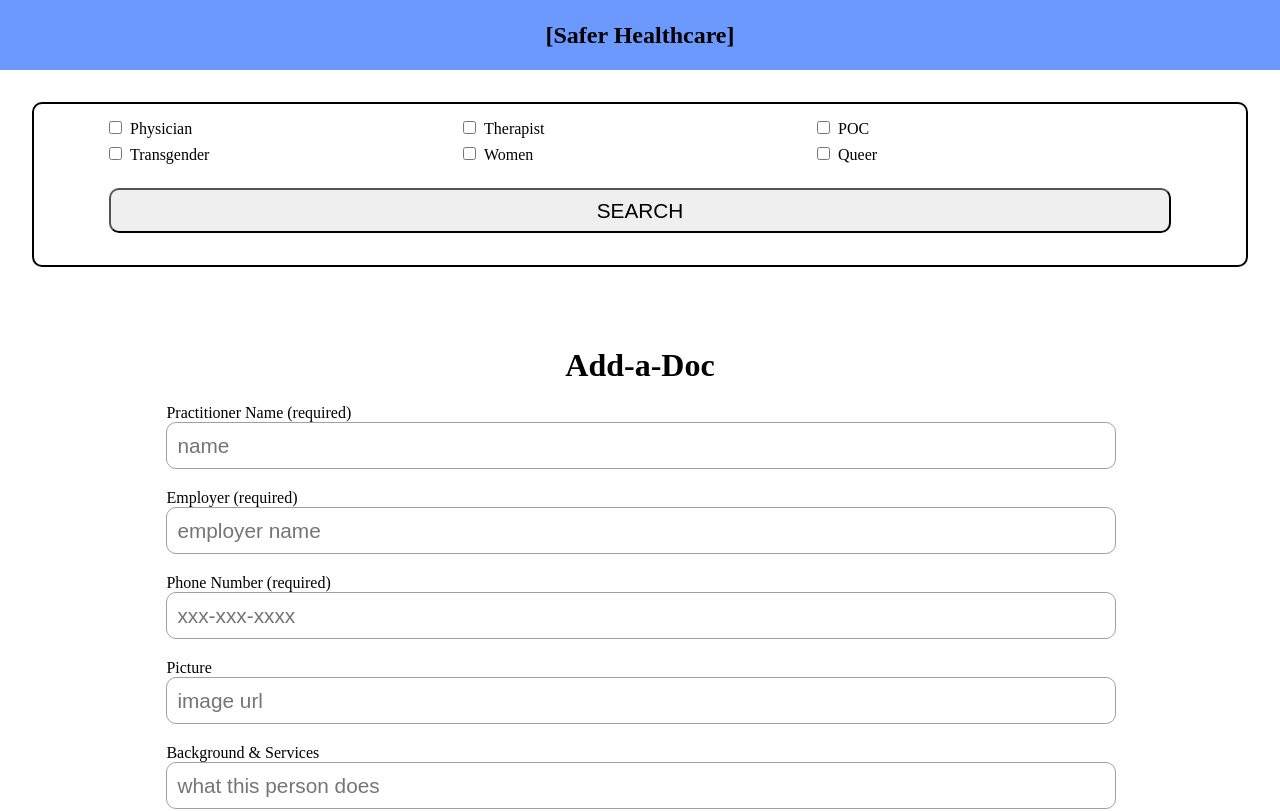
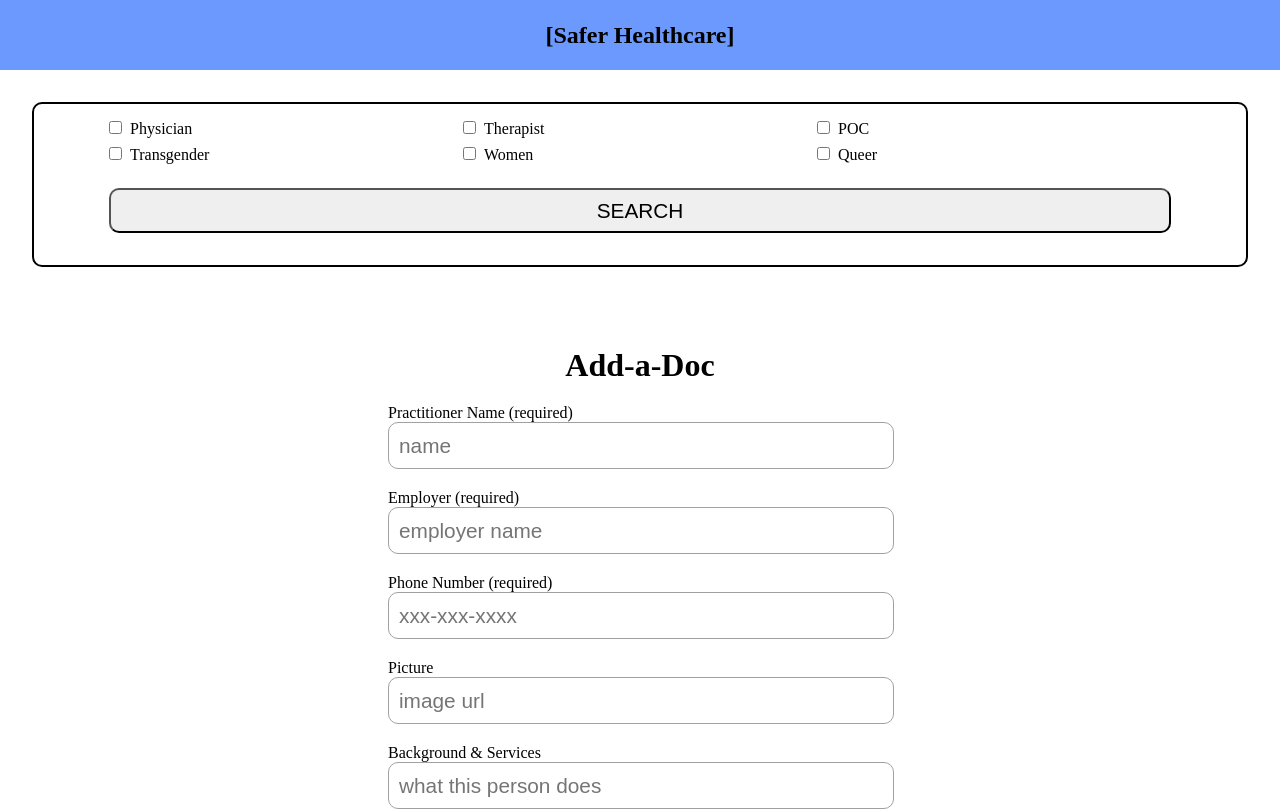
Before and after one commit to AwrenNuit/safer-care-coop, a React (Create React App) app: page / in a window 1280 px wide. Shown: the top 811 px of the page. Built offline with nearby package versions, Linux system fonts and the light colour scheme; no server answers; the database is empty.

Commit message:
minor formatting updates

```diff
--- a/src/components/AddPractitioner/Input.js
+++ b/src/components/AddPractitioner/Input.js
@@ -5,7 +5,9 @@ export default function Input(props) {
     <>
       {props.type === "text" ? (
         <div style={{ marginTop: "20px" }}>
-          <label>{props.label}</label>
+          <label>
+            {props.required ? `${props.label} (required)` : props.label}
+          </label>
           <br />
           <input
             className="form-input"
--- a/src/components/AddPractitioner/NewPractitioner.js
+++ b/src/components/AddPractitioner/NewPractitioner.js
@@ -139,29 +139,35 @@ export default function NewPractitioner() {
   };
 
   return (
-    <div className="main-container">
+    <div
+      className="main-container"
+      style={{ margin: "0 auto", maxWidth: "630px" }}
+    >
       <form onSubmit={(e) => handleSubmit(e)}>
         <div className="form-content-container">
           <h1 style={{ textAlign: "center" }}>Add-a-Doc</h1>
           <div>
-            {/* set required prop for some to change color */}
+            {/* set requirements met prop to change color */}
             <Input
-              label="Practitioner Name (required)"
+              label="Practitioner Name"
               placeholder="name"
+              required={true}
               setValue={setName}
               type="text"
               value={name}
             />
             <Input
-              label="Employer (required)"
+              label="Employer"
               placeholder="employer name"
+              required={true}
               setValue={setEmployer}
               type="text"
               value={employer}
             />
             <Input
-              label="Phone Number (required)"
+              label="Phone Number"
               placeholder="xxx-xxx-xxxx"
+              required={true}
               setValue={setPhoneNumber}
               type="text"
               value={phoneNumber}
```
Lines whose indentation alone changed are shown as unchanged.
